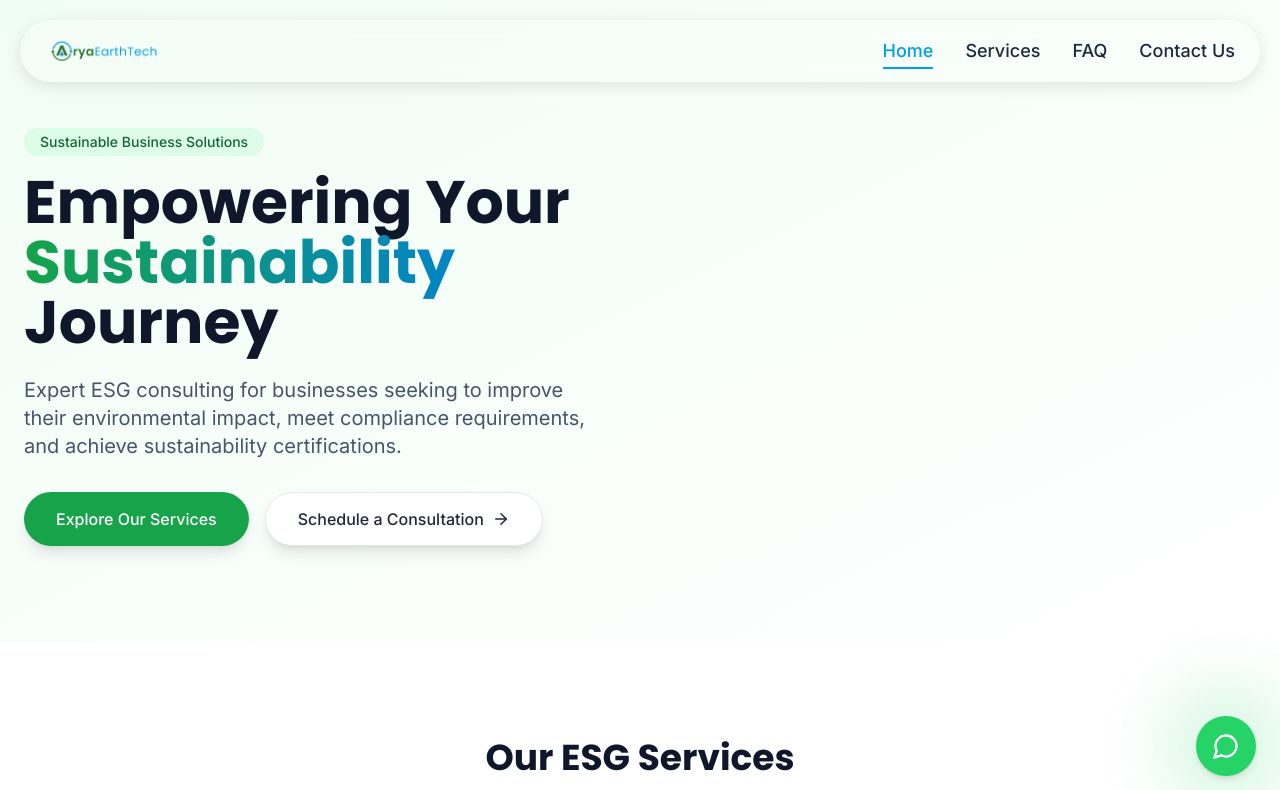
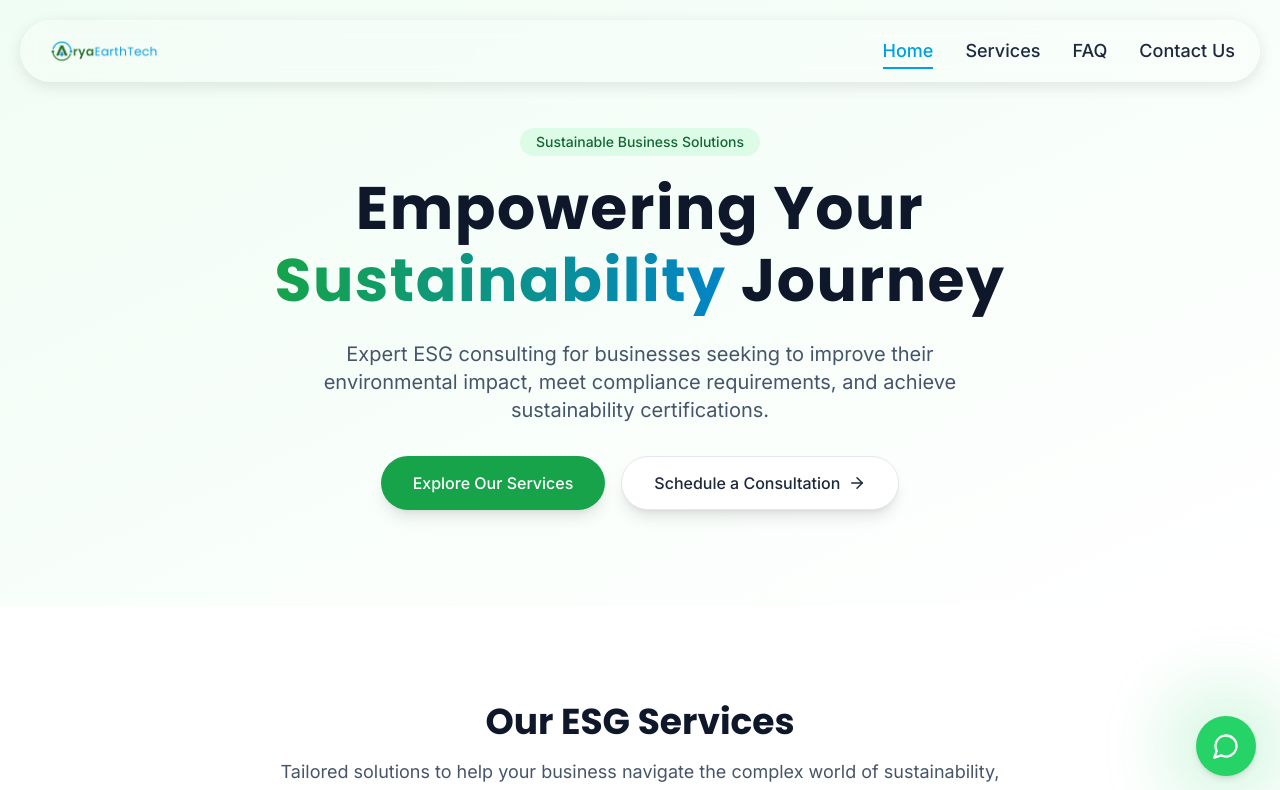
Before and after one commit to pujanesgaadhar/aryaearthtech-website, a React (Vite) app: page / in a window 1280 px wide. Shown: the top 790 px of the page. Built offline with nearby package versions, Linux system fonts and the light colour scheme.

Commit message:
updated homepage top content

```diff
--- a/src/components/home/Hero.tsx
+++ b/src/components/home/Hero.tsx
@@ -5,25 +5,24 @@ import { motion } from 'framer-motion';
 const Hero = () => {
   return (
     <section className="bg-gradient-to-br from-primary-50 to-white pt-24 sm:pt-28 md:pt-32 pb-20 md:pb-24">
-      <div className="container px-4 sm:px-6">
-        <div className="grid grid-cols-1 lg:grid-cols-2 gap-8 sm:gap-12 items-center">
+      <div className="container px-4 sm:px-6 mx-auto">
         <motion.div
           initial={{ opacity: 0, y: 20 }}
           animate={{ opacity: 1, y: 0 }}
           transition={{ duration: 0.6 }}
-            className="text-center lg:text-left"
+          className="max-w-4xl mx-auto text-center"
         >
           <span className="inline-block px-3 sm:px-4 py-1 bg-primary-100 text-primary-800 rounded-full text-sm font-medium mb-4">
             Sustainable Business Solutions
           </span>
-            <h1 className="text-3xl sm:text-4xl md:text-5xl lg:text-6xl font-bold leading-tight mb-4 sm:mb-6">
-              Empowering Your <span className="gradient-text">Sustainability</span> Journey
+          <h1 className="text-3xl sm:text-4xl md:text-5xl lg:text-6xl font-bold leading-tight lg:leading-[1.2] mb-4 sm:mb-6 tracking-normal lg:tracking-wide">
+            Empowering Your <span className="gradient-text inline-block">Sustainability</span> Journey
           </h1>
-            <p className="text-accent-600 text-lg md:text-xl mb-8 max-w-xl mx-auto lg:mx-0">
+          <p className="text-accent-600 text-lg md:text-xl mb-8 max-w-2xl mx-auto">
             Expert ESG consulting for businesses seeking to improve their environmental impact,
             meet compliance requirements, and achieve sustainability certifications.
           </p>
-            <div className="flex flex-col sm:flex-row gap-4 justify-center lg:justify-start">
+          <div className="flex flex-col sm:flex-row gap-4 justify-center">
             <Link to="/services" className="btn-primary">
               Explore Our Services
             </Link>
@@ -33,9 +32,6 @@ const Hero = () => {
             </Link>
           </div>
         </motion.div>
-
-
-        </div>
       </div>
     </section>
   );
--- a/src/components/layout/Navbar.tsx
+++ b/src/components/layout/Navbar.tsx
@@ -33,10 +33,10 @@ const Navbar: React.FC = () => {
   return (
     <>
       <header
-        className={`fixed top-0 left-0 right-0 z-[1000] transition-all duration-300
+        className={`fixed left-0 right-0 z-[1000] transition-all duration-300
           ${isScrolled
-            ? 'bg-white/90 backdrop-blur-md shadow-lg mt-0'
-            : 'bg-white/15 backdrop-blur-[10px] mt-2 sm:mt-5'
+            ? 'bg-white/90 backdrop-blur-md shadow-lg top-2 sm:top-4'
+            : 'bg-white/15 backdrop-blur-[10px] top-2 sm:top-5'
           }
           mx-2 sm:mx-5 rounded-[25px] sm:rounded-[50px] border border-white/20
           shadow-[0_4px_15px_rgba(0,0,0,0.1)]
```
Lines whose indentation alone changed are shown as unchanged.
